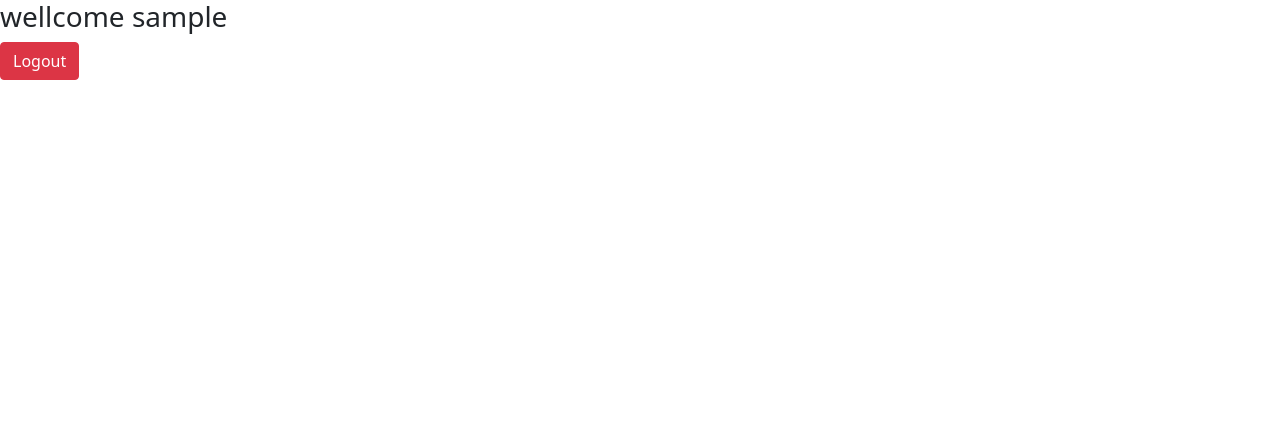
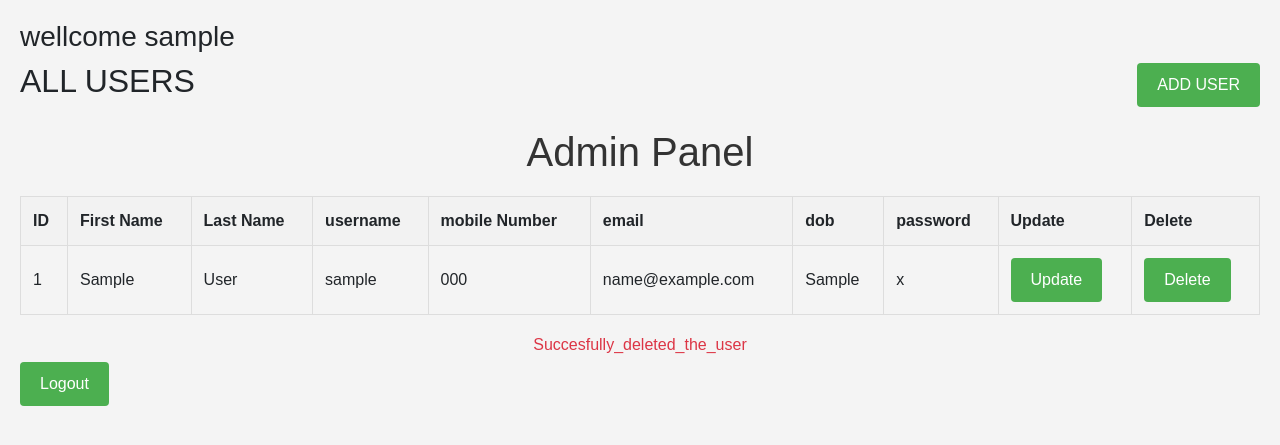
Before and after one commit to MarufSiddikiGalib/EXPENSE_MANAGEMENT_USING_PHP, a PHP site: the page made by operations/home.php in a window 1280 px wide. Shown: the top 445 px of the page. Run offline with PHP 8.4, Linux system fonts and the light colour scheme; the visitor is signed in with stand-in values (Sample User, id 1); tables that the repository leaves empty or names only in its code hold one stand-in row (values such as "Sample post").

Commit message:
added admin panel,insert update delete

```diff
--- a/config/dbcon.php
+++ b/config/dbcon.php
@@ -6,20 +6,24 @@
     //   define("DATABASE", "crud_operations");
 
 
+    // database host
       if (!defined('HOSTNAME')) {
-        define('HOSTNAME', 'localhost'); // Replace with your actual database host
+        define('HOSTNAME', 'localhost');
     }
 
+    //  Database username
     if (!defined('USERNAME')) {
-        define('USERNAME', 'root'); // Replace with your actual database username
+        define('USERNAME', 'root');
     }
 
+    // Database password
     if (!defined('PASSWORD')) {
-        define('PASSWORD', ''); // Replace with your actual database password
+        define('PASSWORD', '');
     }
 
+    // Database name
     if (!defined('DATABASE')) {
-        define('DATABASE', 'login_info'); // Replace with your actual database name
+        define('DATABASE', 'expense');
     }
 
       $con = mysqli_connect(HOSTNAME, USERNAME, PASSWORD, DATABASE);
--- a/operations/home.php
+++ b/operations/home.php
@@ -8,7 +8,13 @@ session_start() // session underscore start.
     <meta charset="UTF-8">
     <meta name="viewport" content="width=device-width, initial-scale=1.0">
     <title>Home</title>
-    <link rel="stylesheet" href="https://cdn.jsdelivr.net/npm/bootstrap@5.0.2/dist/css/bootstrap.min.css">
+
+    <link href="https://cdn.jsdelivr.net/npm/bootstrap@5.3.3/dist/css/bootstrap.min.css" rel="stylesheet" integrity="sha384-QWTKZyjpPEjISv5WaRU9OFeRpok6YctnYmDr5pNlyT2bRjXh0JMhjY6hW+ALEwIH" crossorigin="anonymous">
+    <script src="https://code.jquery.com/jquery-3.4.1.slim.min.js" integrity="sha384-J6qa4849blE2+poT4WnyKhv5vZF5SrPo0iEjwBvKU7imGFAV0wwj1yYfoRSJoZ+n" crossorigin="anonymous"></script>
+    <script src="https://cdn.jsdelivr.net/npm/popper.js@1.16.0/dist/umd/popper.min.js" integrity="sha384-Q6E9RHvbIyZFJoft+2mJbHaEWldlvI9IOYy5n3zV9zzTtmI3UksdQRVvoxMfooAo" crossorigin="anonymous"></script>
+    <script src="https://cdn.jsdelivr.net/npm/bootstrap@4.4.1/dist/js/bootstrap.min.js" integrity="sha384-wfSDF2E50Y2D1uUdj0O3uMBJnjuUD4Ih7YwaYd1iqfktj0Uod8GCExl3Og8ifwB6" crossorigin="anonymous"></script>
+
+    <link rel="stylesheet" href="../style/style_home.css">
 </head>
 <body>
 
@@ -18,6 +24,7 @@ session_start() // session underscore start.
           if(isset($_SESSION['username'])){
 
               echo "<h3>wellcome " . $_SESSION['username'] . "</h3>";
+
 
           }
           else{
@@ -30,6 +37,182 @@ session_start() // session underscore start.
     ?>
 
 
+
+
+<div class = "container"></div>
+
+<div class = "box">
+<h2>ALL USERS</h2>
+<button class = "btn" data-toggle="modal" data-target="#exampleModal" data-toggle="modal" data-target="#exampleModal" >ADD USER</button>
+</div>
+
+<h1>Admin Panel</h1>
+
+<table>
+    <thead></thead>
+        <tr>
+            <th>ID</th>
+            <th>First Name</th>
+            <th>Last Name</th>
+            <th>username</th>
+            <th>mobile Number</th>
+            <th>email</th>
+            <th>dob</th>
+            <th>password</th>
+
+            <th>Update</th>
+            <th>Delete</th>
+        </tr>
+     </thead>
+
+    <tbody>
+
+     <?php
+
+     // Select from database using query
+     $query = "SELECT * FROM `users`";
+     $result = mysqli_query($con, $query);
+
+     if(!$result){
+        die("query Failed".mysqli_error($con));
+     }
+     else{
+        while($row = mysqli_fetch_assoc($result)){
+            ?>
+
+        <tr>
+            <td> <?php echo $row['id']; ?> </td>
+            <td> <?php echo $row['first_name']; ?> </td>
+            <td> <?php echo $row['last_name']; ?> </td>
+            <td> <?php echo $row['username']; ?> </td>
+            <td> <?php echo $row['mobile_number']; ?> </td>
+            <td> <?php echo $row['email']; ?> </td>
+            <td> <?php echo $row['dob']; ?> </td>
+            <td> <?php echo $row['password']; ?> </td>
+
+            <td><a href="../process/update.php?id=<?php echo $row['id']; ?>  " class = "btn btn-success">Update</a></td>
+            <td><a href="../process/delete.php?id=<?php echo $row['id']; ?>" class = "btn btn-danger">Delete</a></td>
+        </tr>
+
+            <?php
+        }
+     }
+
+     ?>
+
+
+
+    </tbody>
+
+</table>
+
+
+
+<?php
+
+  if (isset($_GET['message'])){  // extract the message from url
+
+    echo "<h6 class='text-danger'>" . htmlspecialchars($_GET['message']) . "</h6>";
+
+  }
+
+
+
+  if (isset($_GET['insert_message'])){  // extract the message from url
+
+    echo "<h6 class='text-danger'>" . htmlspecialchars($_GET['insert_message']) . "</h6>";
+
+  }
+
+
+  if (isset($_GET['update_msg'])){   // extract the message from url
+
+    echo "<h6 class='text-danger'>" . htmlspecialchars($_GET['update_msg']) . "</h6>";
+
+  }
+
+
+  if (isset($_GET['delete_msg'])){   // extract the message from url
+
+    echo "<h6 class='text-danger'>" . htmlspecialchars($_GET['delete_msg']) . "</h6>";
+
+  }
+
+ ?>
+
+
+
+<!-- Modal -->
+
+<form action="../process/insert.php" method="post">
+
+<div class="modal fade" id="exampleModal" tabindex="-1" role="dialog" aria-labelledby="exampleModalLabel" aria-hidden="true">
+<div class="modal-dialog" role="document">
+<div class="modal-content">
+  <div class="modal-header">
+    <h5 class="modal-title" id="exampleModalLabel">ADD USER</h5>
+    <button type="button" class="close" data-dismiss="modal" aria-label="Close">
+      <span aria-hidden="true">&times;</span>
+    </button>
+  </div>
+  <div class="modal-body">
+
+
+
+            <div class="form-group">
+                <label for="firstname">First Name</label>
+                <input type="text" id="firstname" name="firstname" class="form-control" required>
+            </div>
+            <div class="form-group">
+                <label for="lastname">Last Name</label>
+                <input type="text" id="lastname" name="lastname" class="form-control" required>
+            </div>
+            <div class="form-group">
+                <label for="username">Username</label>
+                <input type="text" id="username" name="username" class="form-control" required>
+            </div>
+            <div class="form-group">
+                <label for="mobile">Mobile Number</label>
+                <input type="tel" id="mobile" name="mobile" class="form-control" required>
+            </div>
+            <div class="form-group">
+                <label for="email">Email</label>
+                <input type="email" id="email" name="email" class="form-control" required>
+            </div>
+            <div class="form-group">
+                <label for="dob">Date of Birth</label>
+                <input type="date" id="dob" name="dob" class="form-control" required>
+            </div>
+            <div class="form-group">
+                <label for="password">Password</label>
+                <input type="password" id="password" name="password" class="form-control" required>
+            </div>
+            <div class="form-group">
+                <label for="confirm_password">Re-enter Password</label>
+                <input type="password" id="confirm_password" name="confirm_password" class="form-control" required>
+            </div>
+
+
+  </div>
+  <div class="modal-footer">
+    <button type="button" class="btn btn-secondary" data-dismiss="modal">Close</button>
+    <input type="submit" name="add_user" class="btn btn-primary" value="ADD">
+  </div>
+</div>
+</div>
+</div>
+
+   </form>
+
+</div>
+
+
+
+
+
+
+
+
          <a href="../process/logout_process.php" class = "btn btn-danger" >Logout</a>
 
 
--- a/operations/index.php
+++ b/operations/index.php
@@ -6,7 +6,7 @@
     <meta charset="UTF-8">
     <meta name="viewport" content="width=device-width, initial-scale=1.0">
     <title>Login here</title>
-    <link rel="stylesheet" href="../style/style.css">
+    <link rel="stylesheet" href="../style/style_login.css">
 
 </head>
 <body>
--- a/operations/update_password.php
+++ b/operations/update_password.php
@@ -29,7 +29,7 @@ if ($_SERVER['REQUEST_METHOD'] === 'POST') {
         $email= $_SESSION['email'];
 
         //Update the password in the database using query
-        $query = "UPDATE `info` SET `password` = '$hashedPassword' WHERE `email` = email";
+        $query = "UPDATE `users` SET `password` = '$hashedPassword' WHERE `email` = email";
         if (mysqli_query($con, $query)) {
             $success_msg = "Password updated successfully.";
         } else {
--- a/process/login_process.php
+++ b/process/login_process.php
@@ -25,7 +25,7 @@ session_start();
 
        //Select login info from database using my sql query
        //$query = "SELECT * FROM `info` WHERE `username` = '$username' AND `password` = '$password'";
-       $query = "SELECT * FROM `info` WHERE `username` = '$username'";
+       $query = "SELECT * FROM `users` WHERE `username` = '$username'";
 
 
 
--- a/process/reset_process.php
+++ b/process/reset_process.php
@@ -86,7 +86,7 @@ if (isset($_POST['email'])){
     $email = $_POST['email'];
 
    //Select info from database using query
-    $query = "SELECT * FROM `info` WHERE `email` = '$email'";
+    $query = "SELECT * FROM `users` WHERE `email` = '$email'";
     $result = mysqli_query($con, $query);
 
    if($result){
--- a/process/resister_requirement.php
+++ b/process/resister_requirement.php
@@ -68,7 +68,7 @@ if ($_SERVER["REQUEST_METHOD"] == "POST") {
 
 
         // Insert the user into the database
-        $query = "INSERT INTO `info` (`first_name`, `last_name`, `username` , `mobile_number` , `email` , `dob` , `Password`) VALUES ('$firstname', '$lastname', '$username' , '$mobile' , '$email' , '$dob' , '$hashedPassword')";
+        $query = "INSERT INTO `users` (`first_name`, `last_name`, `username` , `mobile_number` , `email` , `dob` , `Password`) VALUES ('$firstname', '$lastname', '$username' , '$mobile' , '$email' , '$dob' , '$hashedPassword')";
 
         $result = mysqli_query($con, $query);
 
--- /dev/null
+++ b/style/style_home.css
@@ -0,0 +1,63 @@
+/* style.css */
+
+body {
+    font-family: Arial, sans-serif;
+    background-color: #f4f4f4;
+    margin: 0;
+    padding: 20px;
+}
+
+h1 {
+    text-align: center;
+    color: #333;
+}
+
+table {
+    width: 100%;
+    border-collapse: collapse;
+    margin: 20px 0;
+}
+
+th, td {
+    padding: 12px;
+    border: 1px solid #ddd;
+    text-align: left;
+}
+
+th {
+    background-color: #f2f2f2;
+}
+
+tr:nth-child(even) {
+    background-color: #f9f9f9;
+}
+
+tr:hover {
+    background-color: #f1f1f1;
+}
+
+
+
+.box {
+    display: flex;
+    justify-content: space-between;
+    align-items: center;
+    margin-bottom: 20px;
+}
+
+.btn {
+    padding: 10px 20px;
+    background-color: #4CAF50;
+    color: white;
+    border: none;
+    border-radius: 4px;
+    cursor: pointer;
+}
+
+.btn:hover {
+    background-color: #45a049;
+}
+
+h6{
+    text-align: center
+}
```
Also changed, not shown: process/delete.php (added, +49 -0 lines), process/insert.php (added, +58 -0 lines), process/update.php (added, +145 -0 lines), style/style_login.css (renamed from style/style.css).
